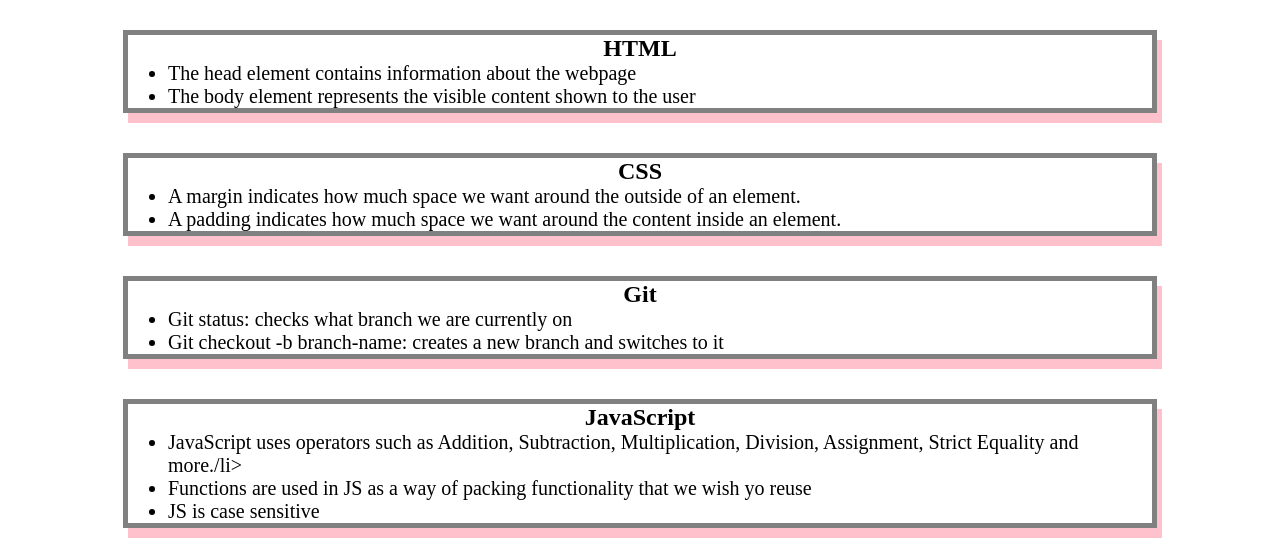
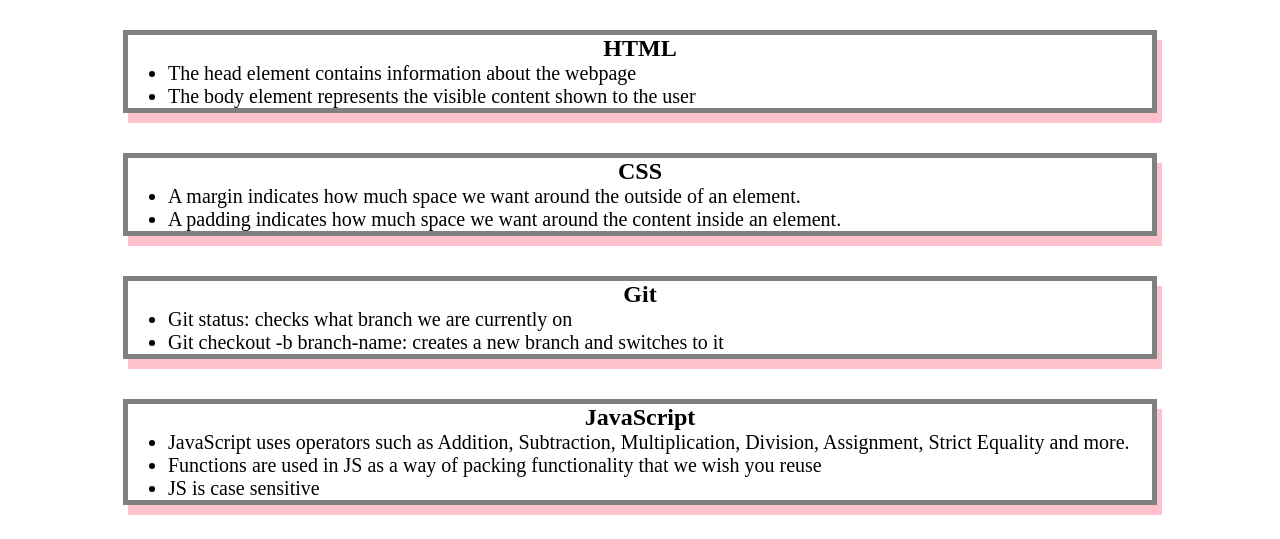
Before and after one commit to tbarns/prework-study-guide, a plain HTML site: page index.html in a window 1280 px wide. Shown: the part 130-669 px from the top of the page. Drawn offline with Linux system fonts and the light colour scheme.

Commit message:
edited JS notes

```diff
--- a/index.html
+++ b/index.html
@@ -38,8 +38,9 @@
       <section class="card" id="javascript-section">
         <h2>JavaScript</h2>
         <ul>
-          <li>JavaScript uses operators such as Addition, Subtraction, Multiplication, Division, Assignment, Strict Equality and more./li>
-            <li>Functions are used in JS as a way of packing functionality that we wish yo reuse</li>
+          <li>JavaScript uses operators such as Addition, Subtraction, Multiplication, Division,
+            Assignment, Strict Equality and more.</li>
+            <li>Functions are used in JS as a way of packing functionality that we wish you reuse</li>
             <li>JS is case sensitive</li>
         </ul>
       </section>
```
